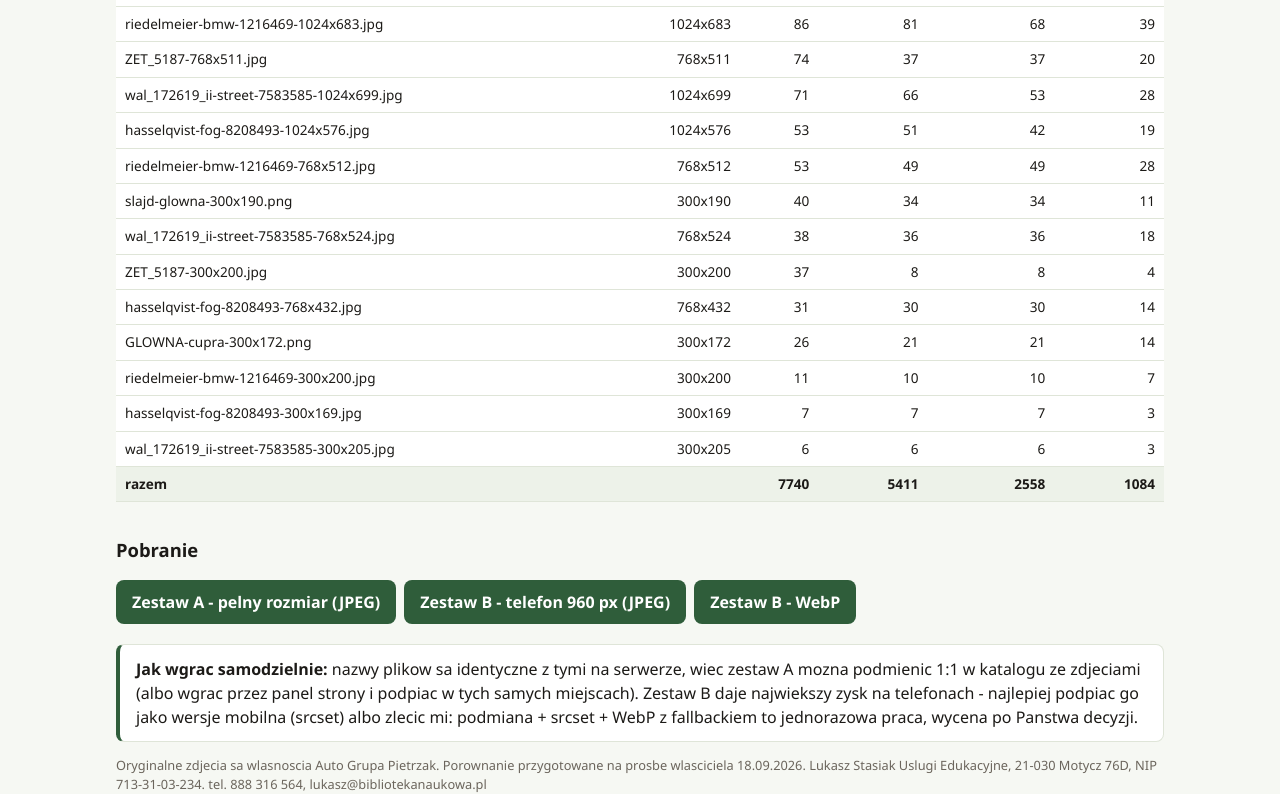
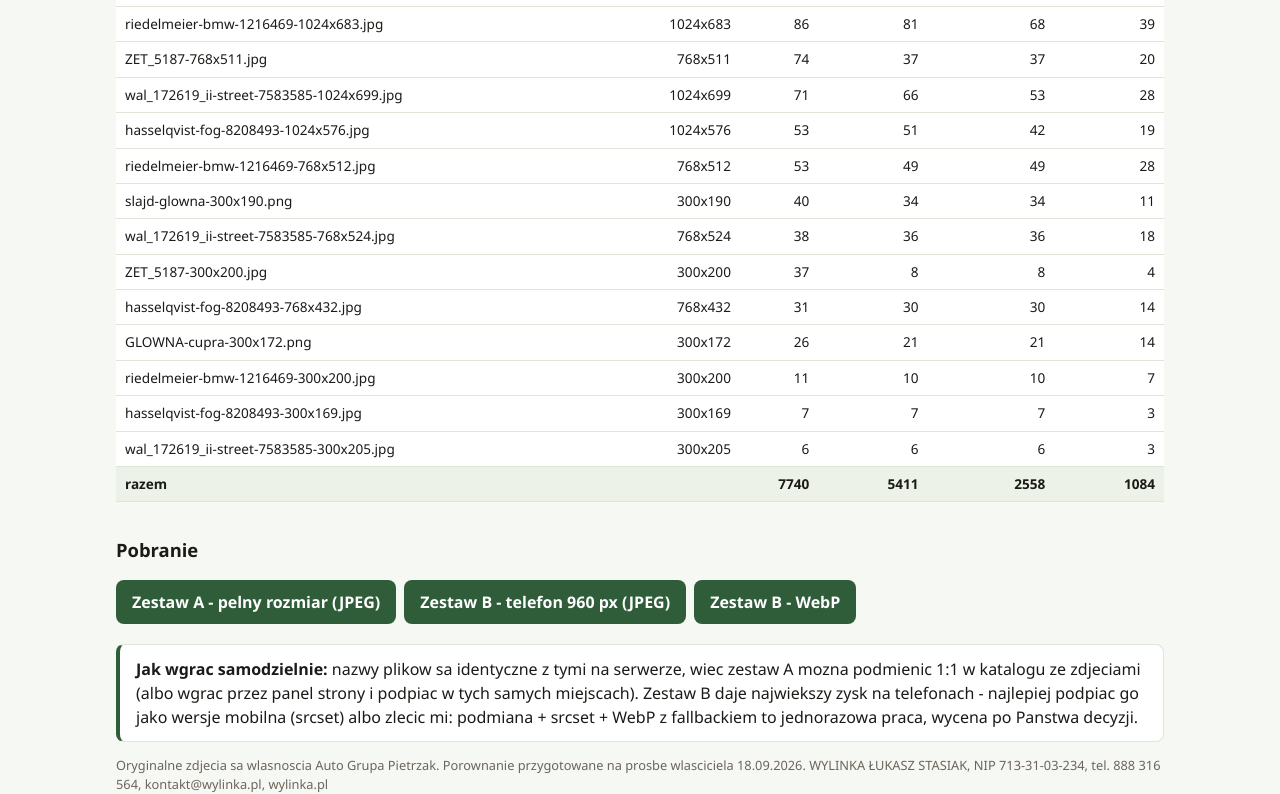
Before and after one commit to Disaster26/pietrzak-zdjecia, a plain HTML site: page index.html in a window 1280 px wide. Shown: the part 3584-4378 px from the top of the page. Drawn offline with Linux system fonts and the light colour scheme.

Commit message:
Stopka: nowa nazwa firmy WYLINKA ŁUKASZ STASIAK, bez adresu

```diff
--- a/index.html
+++ b/index.html
@@ -62,6 +62,6 @@ footer{color:var(--mut);font-size:.8rem;padding:30px 16px}
 <div class="dl"><a href="autogrupapietrzak_A_pelny_rozmiar.zip">Zestaw A - pelny rozmiar (JPEG)</a><a href="autogrupapietrzak_B_telefon_960.zip">Zestaw B - telefon 960 px (JPEG)</a><a href="autogrupapietrzak_B_telefon_960_webp.zip">Zestaw B - WebP</a></div>
 <div class="note"><b>Jak wgrac samodzielnie:</b> nazwy plikow sa identyczne z tymi na serwerze, wiec zestaw A mozna podmienic 1:1 w katalogu ze zdjeciami (albo wgrac przez panel strony i podpiac w tych samych miejscach). Zestaw B daje najwiekszy zysk na telefonach - najlepiej podpiac go jako wersje mobilna (srcset) albo zlecic mi: podmiana + srcset + WebP z fallbackiem to jednorazowa praca, wycena po Panstwa decyzji.</div>
 </div>
-<footer class="in">Oryginalne zdjecia sa wlasnoscia Auto Grupa Pietrzak. Porownanie przygotowane na prosbe wlasciciela 18.09.2026. Lukasz Stasiak Uslugi Edukacyjne, 21-030 Motycz 76D, NIP 713-31-03-234. tel. 888 316 564, lukasz@bibliotekanaukowa.pl</footer>
+<footer class="in">Oryginalne zdjecia sa wlasnoscia Auto Grupa Pietrzak. Porownanie przygotowane na prosbe wlasciciela 18.09.2026. WYLINKA ŁUKASZ STASIAK, NIP 713-31-03-234, tel. 888 316 564, kontakt@wylinka.pl, wylinka.pl</footer>
 <script>function fit(){document.querySelectorAll('.cmp').forEach(function(f){var w=f.querySelector('.wrap');f.querySelector('.a img').style.width=w.clientWidth+'px'})}document.querySelectorAll('.cmp').forEach(function(f){var a=f.querySelector('.a'),i=f.querySelector('input');i.addEventListener('input',function(){a.style.width=i.value+'%'})});window.addEventListener('resize',fit);window.addEventListener('load',fit);fit();</script>
 </body></html>
```
